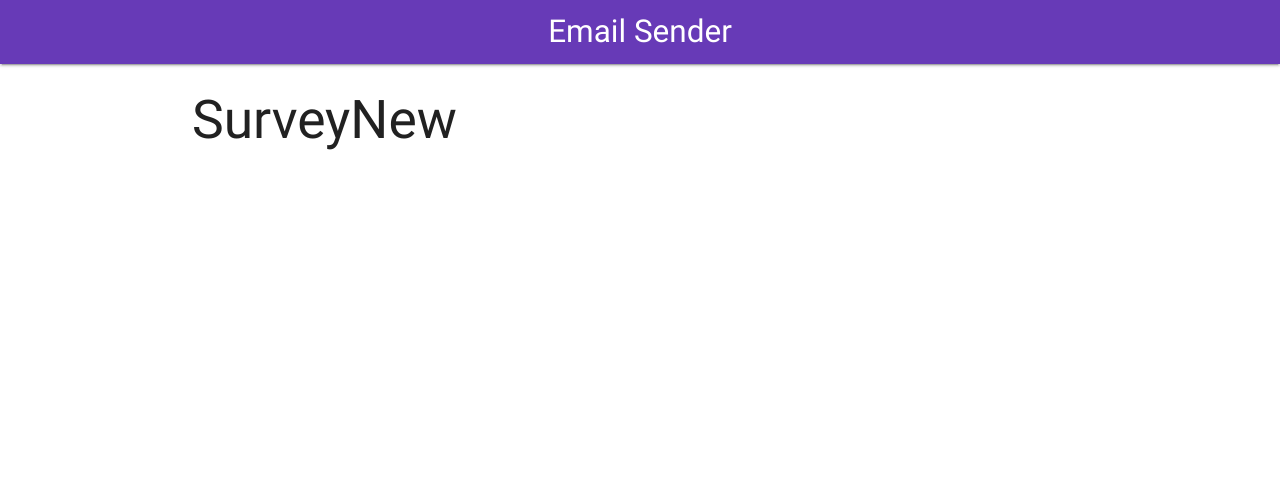
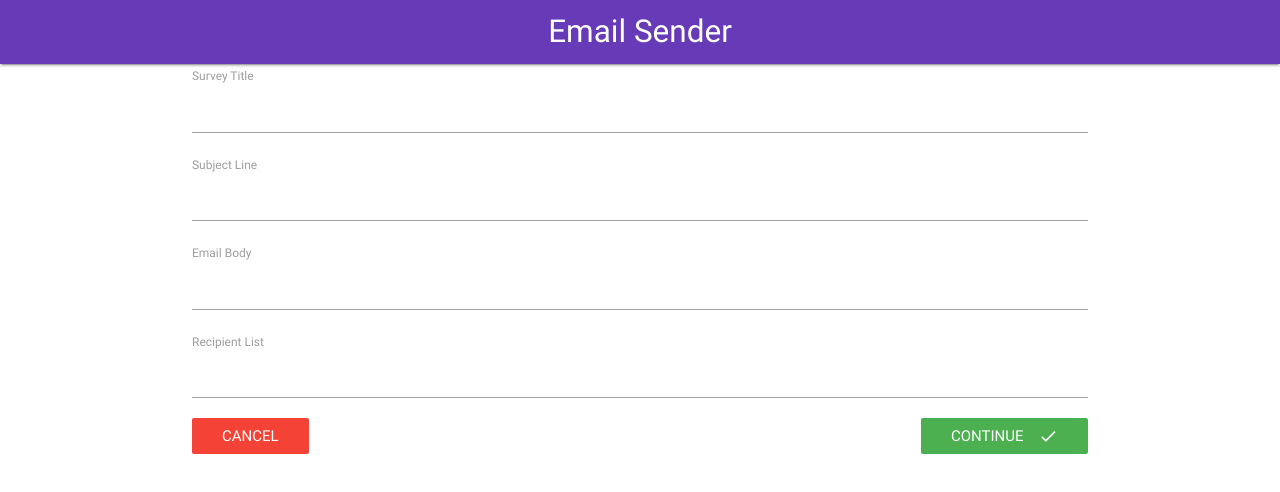
Before and after one commit to dariogonzalezleegstra/email-Sender, a React app in the folder client/: page /surveys/new in a window 1280 px wide. Built offline with nearby package versions, Linux system fonts and the light colour scheme; no server answers.

Commit message:
surveys form without validation

```diff
--- a/client/package.json
+++ b/client/package.json
@@ -20,6 +20,7 @@
     "react-scripts": "^1.0.13",
     "react-stripe-checkout": "^2.6.3",
     "redux": "^3.7.2",
+    "redux-form": "^7.1.1",
     "redux-thunk": "^2.2.0"
   },
   "scripts": {
--- a/client/public/index.html
+++ b/client/public/index.html
@@ -10,6 +10,8 @@
     -->
     <link rel="manifest" href="%PUBLIC_URL%/manifest.json">
     <link rel="shortcut icon" href="%PUBLIC_URL%/favicon.ico">
+    <link href="https://fonts.googleapis.com/icon?family=Material+Icons" rel="stylesheet">
+
     <!--
       Notice the use of %PUBLIC_URL% in the tags above.
       It will be replaced with the URL of the `public` folder during the build.
--- a/client/src/component/App.js
+++ b/client/src/component/App.js
@@ -6,9 +6,8 @@ import { connect } from 'react-redux';
 import * as actions from '../actions';
 import Header from './Header';
 import Landing from './Landing';
-
-const Dashboard = () => <h2>Dashboard</h2>
-const SurveyNew = () => <h2>SurveyNew</h2>
+import Dashboard from './Dashboard';
+import SurveyNew from './surveys/SurveyNew';
 
 class App extends Component {
 
--- /dev/null
+++ b/client/src/component/Dashboard.js
@@ -0,0 +1,17 @@
+import React from 'react';
+import {Link} from 'react-router-dom';
+
+const Dashboard = () => {
+    return (
+        <div>
+            Dashboard
+            <div className="fixed-action-btn">
+                <Link to="/surveys/new" className="btn-floating btn-large green">
+                    <i className="material-icons">add</i>
+                </Link>
+            </div>
+        </div>
+    );
+};
+
+export default Dashboard;
--- a/client/src/component/Header.js
+++ b/client/src/component/Header.js
@@ -23,7 +23,6 @@ class Header extends Component {
     }
 
     render() {
-        console.log(this.props);
         return (
             <nav>
                 <div className="nav-wrapper deep-purple darken-32">
--- /dev/null
+++ b/client/src/component/surveys/SurveyField.js
@@ -0,0 +1,10 @@
+import React from 'react';
+
+export default ({input, label}) => {
+    return (
+        <div>
+            <label>{label}</label>
+            <input {...input}/>
+        </div>
+    );
+}
--- /dev/null
+++ b/client/src/component/surveys/SurveyForm.js
@@ -0,0 +1,46 @@
+import React, {Component} from 'react';
+import {reduxForm, Field} from 'redux-form';
+import _ from 'lodash';
+import {Link} from 'react-router-dom';
+import SurveyField from './SurveyField';
+
+const FIELDS = [
+    {label: 'Survey Title', name: 'title'},
+    {label: 'Subject Line', name: 'subject'},
+    {label: 'Email Body', name: 'body'},
+    {label: 'Recipient List', name: 'emails'}
+];
+
+class SurveyForm extends Component {
+    renderFields() {
+        return _.map(FIELDS, ({label, name}) => {
+            return (
+                <Field
+                    key={name}
+                    component={SurveyField}
+                    type="text"
+                    label={label}
+                    name={name}
+                />
+            );
+        });
+    }
+
+    render() {
+        return (
+            <form onSubmit={this.props.handleSubmit(values => console.log(values))}>
+                {this.renderFields()}
+                <Link to="/surveys" className="btn-flat white-text red">
+                    Cancel
+                </Link>
+                <button type="submit" className="teal btn-flat right white-text green">
+                    Continue <i className="material-icons right">done</i>
+                </button>
+            </form>
+        );
+    }
+}
+
+export default reduxForm({
+    form: 'surveyForm'
+})(SurveyForm);
--- /dev/null
+++ b/client/src/component/surveys/SurveyNew.js
@@ -0,0 +1,14 @@
+import React, {Component} from 'react';
+import SurveyForm from './SurveyForm';
+
+class SurveyNew extends Component {
+    render() {
+        return(
+            <div>
+                <SurveyForm/>
+            </div>
+        );
+    }
+}
+
+export default SurveyNew;
--- a/client/src/index.js
+++ b/client/src/index.js
@@ -7,12 +7,13 @@ import reduxThunk from 'redux-thunk';
 
 import App from './component/App';
 import reducers from './reducers';
+
 // I have to put the following code if I want to use axios from the console
-// import axios from 'axios';
-// window.axios = axios;
+import axios from 'axios';
+window.axios = axios;
+
 
 const store = createStore(reducers, {}, applyMiddleware(reduxThunk));
-
 
 
 //(Element to render, Where'll be render). #root is an id of a container in public/index.html
--- a/client/src/reducers/index.js
+++ b/client/src/reducers/index.js
@@ -1,8 +1,9 @@
-import { combineReducers } from 'redux';
-
+import {combineReducers} from 'redux';
+import {reducer as reduxForm} from 'redux-form';
 import authReducer from './authReducer';
 
 
 export default combineReducers({
-    auth: authReducer
+    auth: authReducer,
+    form: reduxForm
 });
```
Also changed, not shown: server/routes/surveyRoutes.js (+17 -7 lines), server/services/emailTemplates/surveyTemplate.js (+17 -3 lines), 2 other files.
